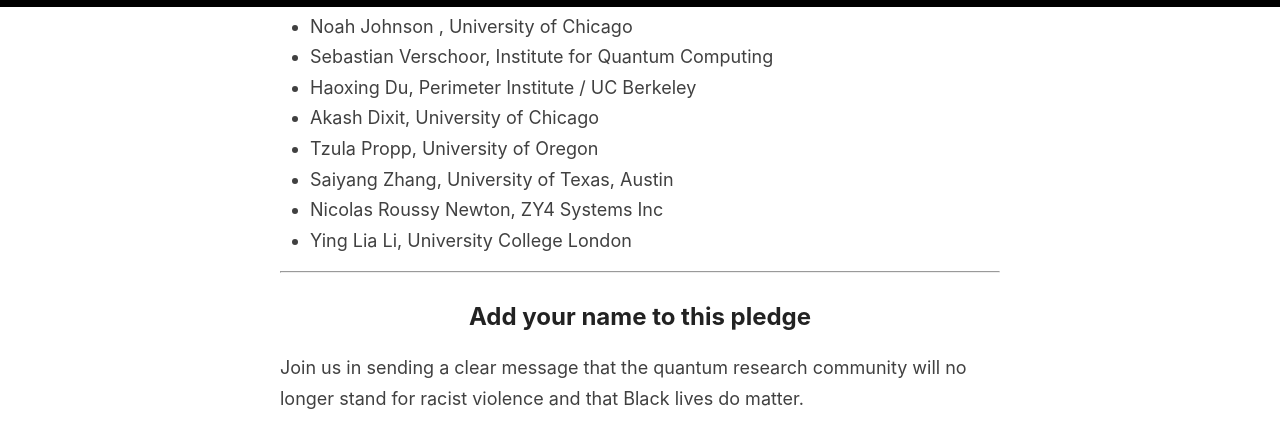
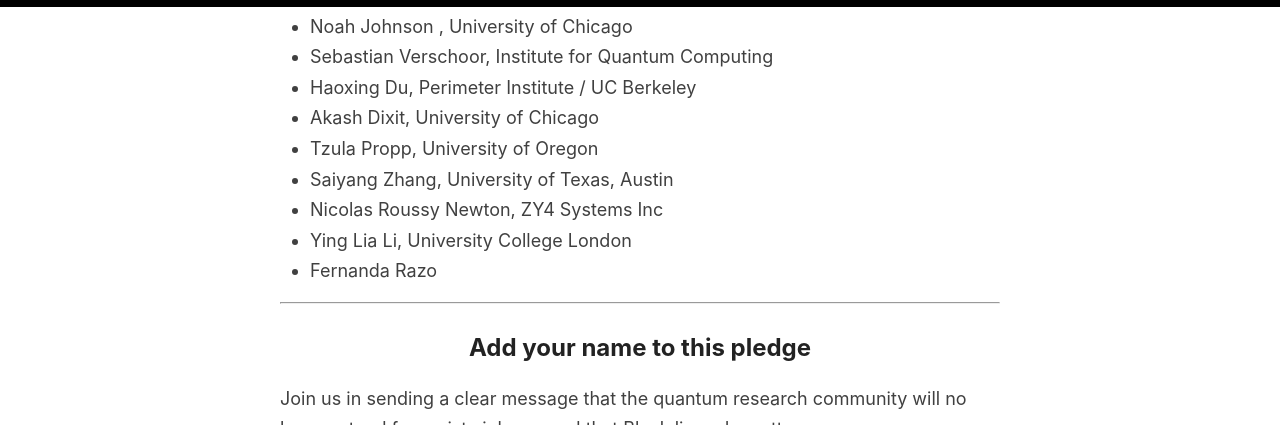
Before and after one commit to quantumforblacklives/quantumforblacklives.github.io, a Jekyll site: the page built from index.html, in a window 1280 px wide and 900 px high, scrolled down 4042 px, cut to the strip 0-425 px from the top of the window. Built offline with Jekyll 4.4.1, drawn with Linux system fonts in a browser that asks for light colours; the list of posts is cut into pages by our own code.

Commit message:
Add signature from Fernanda Razo.

```diff
--- a/_includes/signatories.md
+++ b/_includes/signatories.md
@@ -34,3 +34,4 @@
 - Saiyang Zhang, University of Texas,  Austin
 - Nicolas Roussy Newton, ZY4 Systems Inc
 - Ying Lia Li, University College London
+- Fernanda Razo
```
